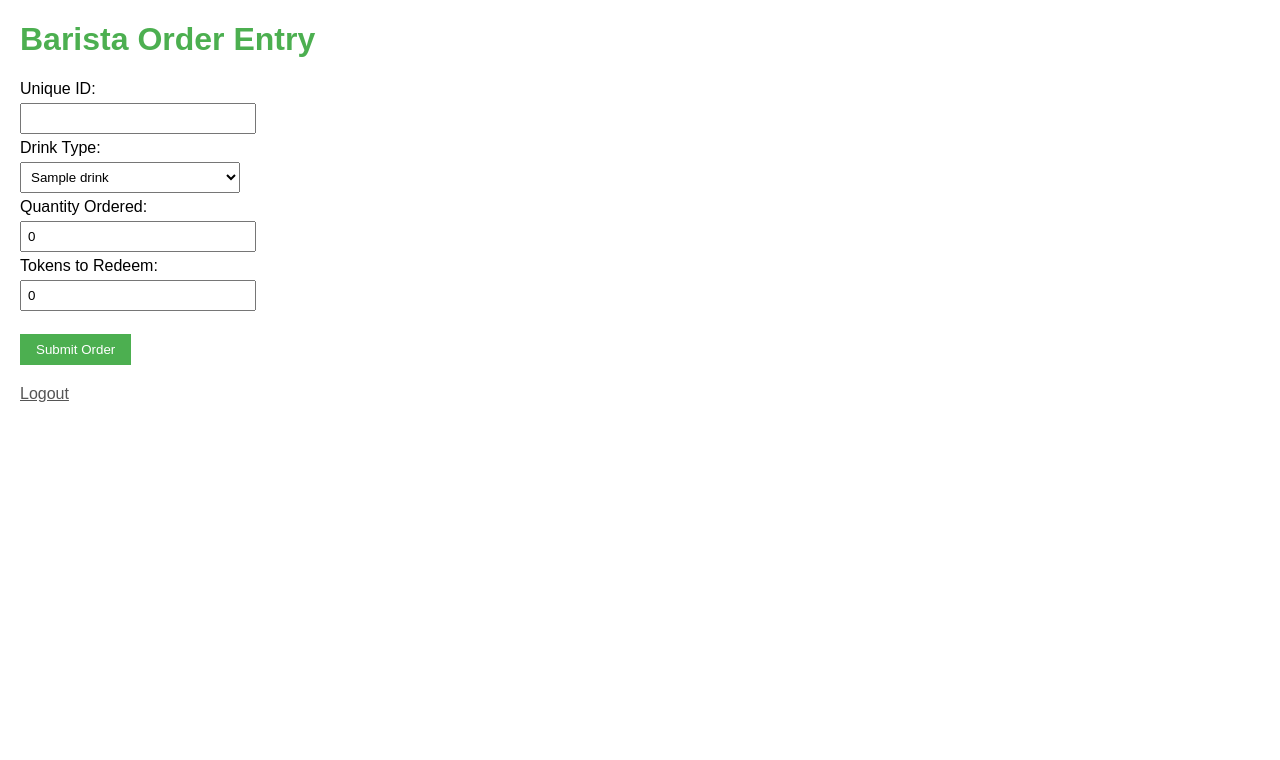
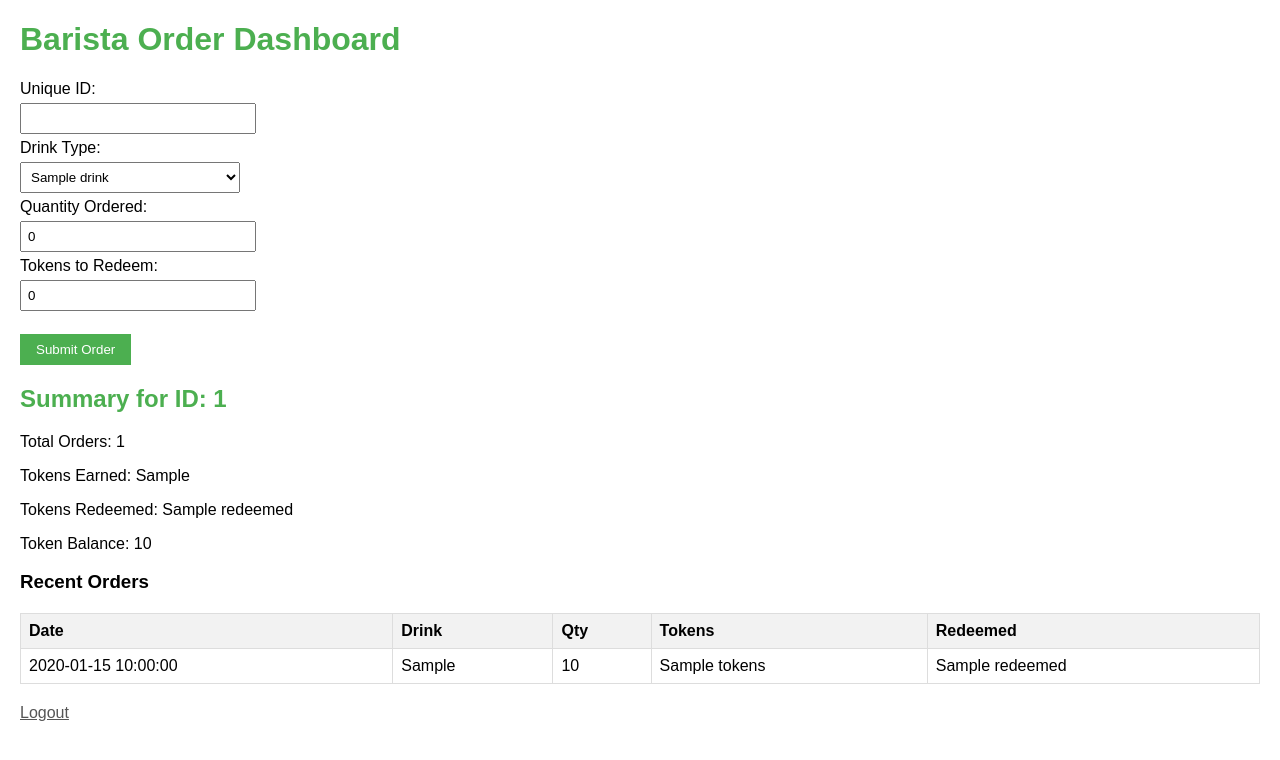
Before and after one commit to dycw30/loyalty-card-final, a Flask app: template templates/index.html in a window 1280 px wide. Shown: the top 760 px of the page. Run offline with Flask 3, Linux system fonts and the light colour scheme; the template is opened without the code that fills it: most values are stand-ins (such as "Sample title", 1, 10 or a date in 2020).

Commit message:
Final stable UI, admin, dashboard, export, QR ready

```diff
--- a/templates/index.html
+++ b/templates/index.html
@@ -4,16 +4,19 @@
     <title>Loyalty Card - Barista Dashboard</title>
     <style>
         body { font-family: Arial, sans-serif; margin: 20px; }
-        h1 { color: #4CAF50; }
+        h1, h2 { color: #4CAF50; }
         input, select { padding: 6px; margin: 5px 0; width: 220px; }
         button { padding: 8px 16px; background: #4CAF50; color: white; border: none; cursor: pointer; }
         button:hover { background: #45a049; }
         .msg { margin-top: 15px; color: #333; }
+        table { border-collapse: collapse; width: 100%; margin-top: 20px; }
+        th, td { border: 1px solid #ddd; padding: 8px; text-align: left; }
+        th { background-color: #f2f2f2; }
         a { display: block; margin-top: 20px; color: #555; }
     </style>
 </head>
 <body>
-    <h1>Barista Order Entry</h1>
+    <h1>Barista Order Dashboard</h1>
 
     {% if message %}
         <p class="msg">{{ message }}</p>
@@ -40,6 +43,28 @@
         <button type="submit">Submit Order</button>
     </form>
 
+    {% if summary %}
+        <h2>Summary for ID: {{ summary.unique_id }}</h2>
+        <p>Total Orders: {{ summary.total_orders }}</p>
+        <p>Tokens Earned: {{ summary.tokens_earned }}</p>
+        <p>Tokens Redeemed: {{ summary.redeemed }}</p>
+        <p>Token Balance: {{ summary.balance }}</p>
+
+        <h3>Recent Orders</h3>
+        <table>
+            <tr><th>Date</th><th>Drink</th><th>Qty</th><th>Tokens</th><th>Redeemed</th></tr>
+            {% for order in recent_orders %}
+                <tr>
+                    <td>{{ order.date }}</td>
+                    <td>{{ order.drink_type }}</td>
+                    <td>{{ order.quantity }}</td>
+                    <td>{{ order.tokens }}</td>
+                    <td>{{ order.redeemed }}</td>
+                </tr>
+            {% endfor %}
+        </table>
+    {% endif %}
+
     <a href="{{ url_for('logout') }}">Logout</a>
 </body>
 </html>
```
Also changed, not shown: requirements.txt (+6 -5 lines), templates/login.html (+11 -3 lines).
